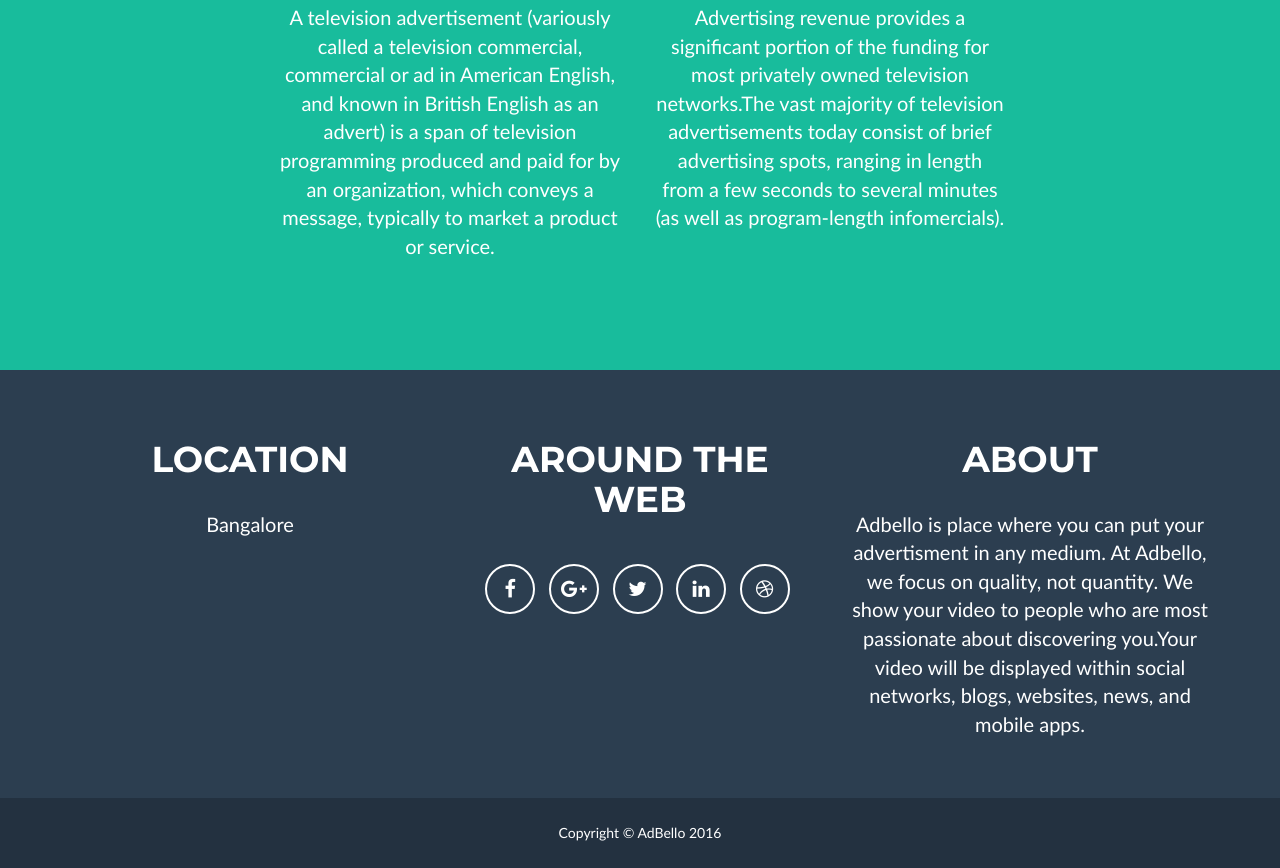
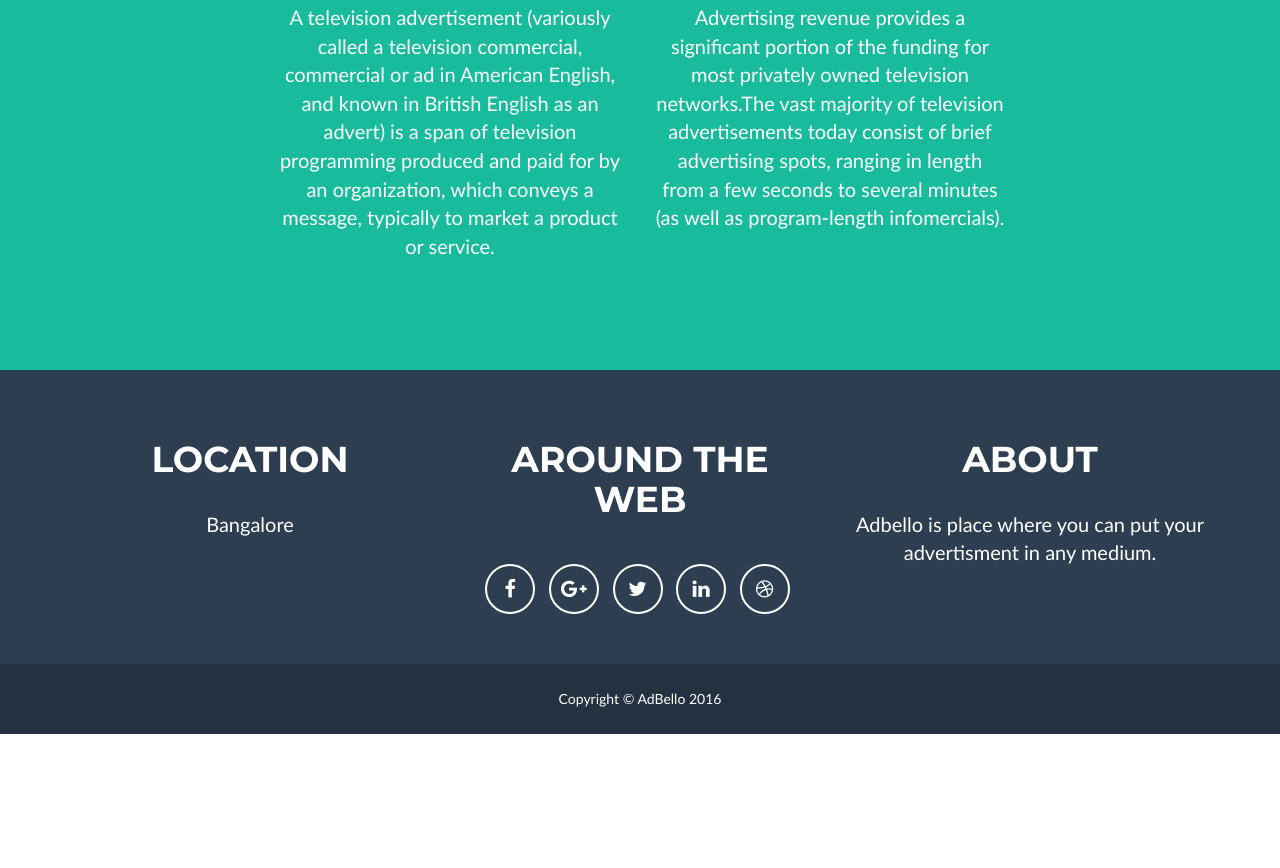
Before and after one commit to Devashish09/Devashish09.github.io, a plain HTML site: page tv.html in a window 1280 px wide. Shown: the part 724-1592 px from the top of the page. After the commit the page ends 1458 px from the top, so only its background shows below. Drawn offline with Linux system fonts and the light colour scheme.

Commit message:
Add files via upload

```diff
--- a/tv.html
+++ b/tv.html
@@ -146,7 +146,7 @@
                     <div class="footer-col col-md-4">
                         <h3>About</h3>
                         <p>Adbello is place where you can put your advertisment in any medium.
-                           At Adbello, we focus on quality, not quantity. We show your video to people who are most passionate about discovering you.Your video will be displayed within social networks, blogs, websites, news, and mobile apps.</p>
+       </p>
                     </div>
                 </div>
             </div>
```
